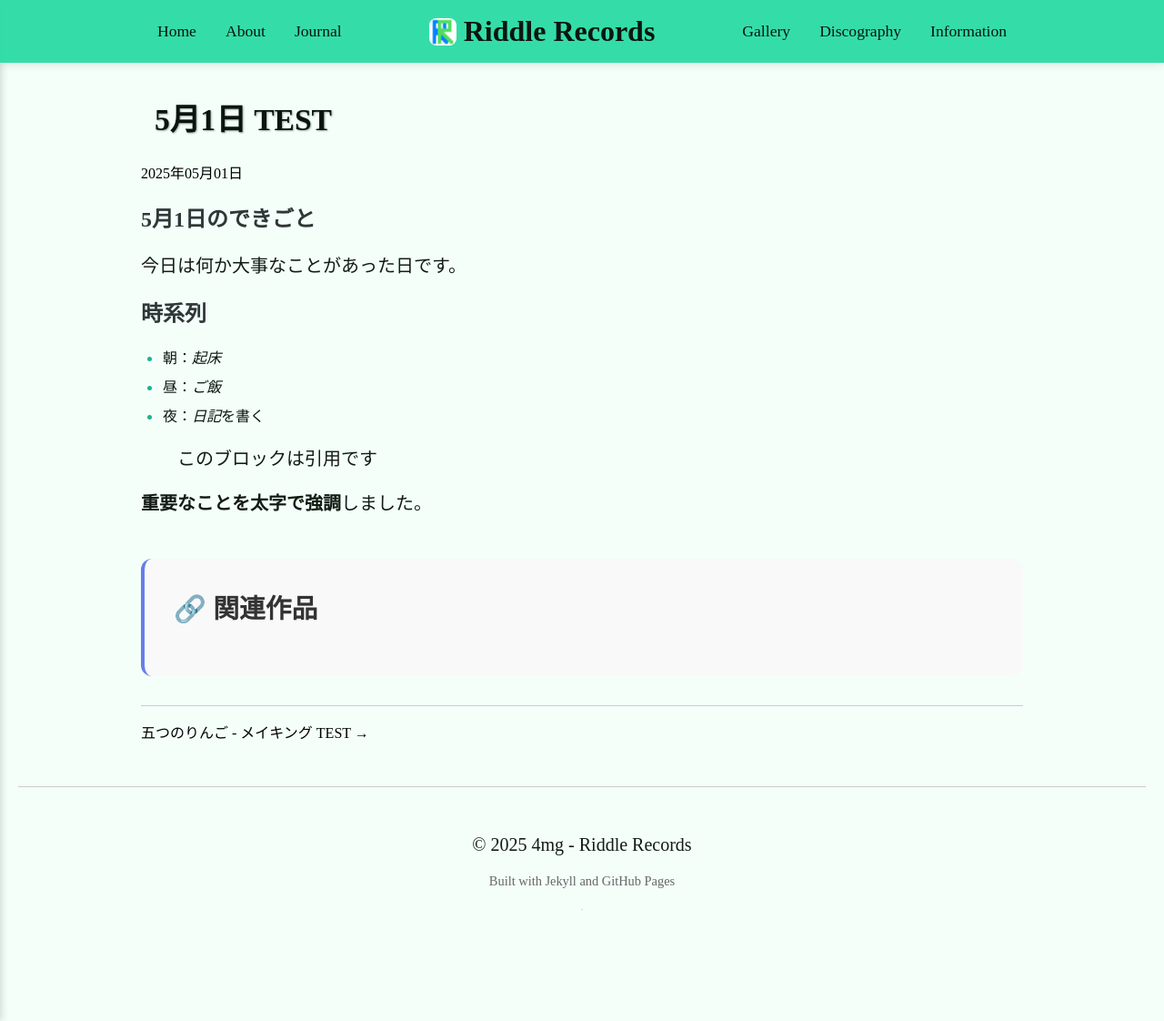
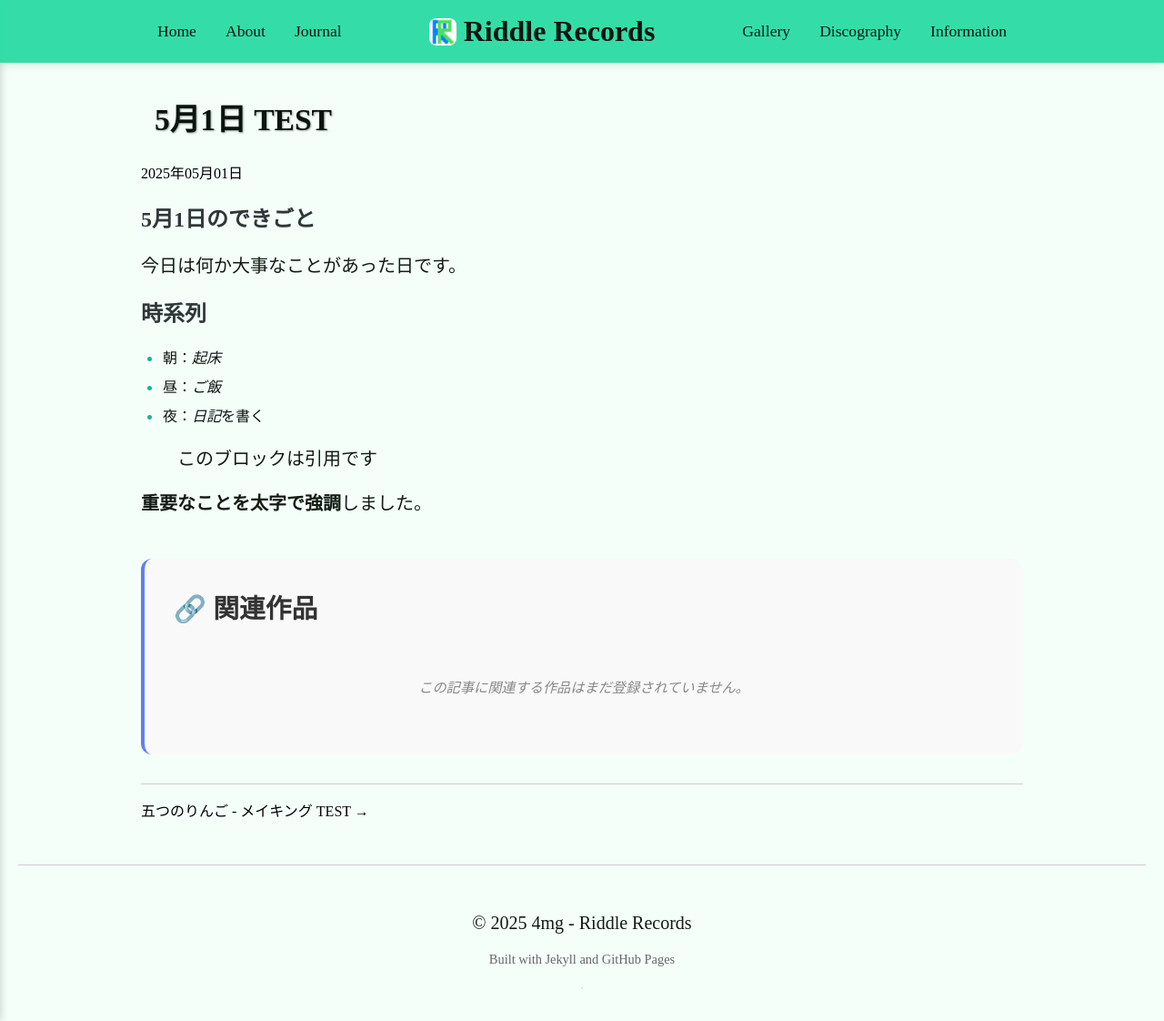
Before and after one commit to Enomi-4mg/Riddle-Records, a Jekyll site: the page built from _journal/2025-05-01.md, in a window 1280 px wide and 1122 px high. Shown: the whole window at 91% size. Built offline with Jekyll 4.4.1, drawn with Linux system fonts in a browser that asks for light colours; some web fonts are replaced.

Commit message:
fix profile

```diff
--- a/_config.yml
+++ b/_config.yml
@@ -48,6 +48,7 @@ author_profile:
     - 漫画
     - 散歩
     - ゲーム
+    - ギター
   skills:
     - 作詞・作曲
     - イラスト制作
@@ -56,6 +57,12 @@ author_profile:
     - ボーカロイド
     - 月ノ美兎
     - 米津玄師
+    - 星野源
+    - かぐ告
+  favorite_artists:
+    - 米津玄師
+    - 星野源
+    - 月ノ美兎
   motto: "初心忘るべからず（仮）"
   x_handle: "4mgEnomi"
   youtube_handle: "@enomi2514"
--- a/_layouts/post.html
+++ b/_layouts/post.html
@@ -82,13 +82,13 @@ layout: default
 
         <!-- 手動指定の関連作品 (featured_related) -->
         {% if page.featured_related and page.featured_related.size > 0 %}
-        <div class="featured-works">
+        <div class="featured-works" data-section-type="featured">
             <h3>📌 おすすめ</h3>
             <div class="related-grid">
                 {% for cloudinary_id in page.featured_related %}
                     {% assign item = site.data.gallery | where: "cloudinary_id", cloudinary_id | first %}
                     {% if item %}
-                    <a href="{{ site.baseurl }}/gallery#{{ item.cloudinary_id | slugify }}" class="related-item">
+                    <a href="{% if item.article_url %}{{ item.article_url | relative_url }}{% else %}{{ site.baseurl }}/gallery#{{ item.cloudinary_id | slugify }}{% endif %}" class="related-item">
                         <img src="{{ site.cloudinary_url }}/w_200,h_200,c_fill,q_auto,f_auto/v1/{{ item.cloudinary_id }}"
                              alt="{{ item.title }}"
                              loading="lazy">
@@ -101,7 +101,7 @@ layout: default
         {% endif %}
 
         <!-- 記事内に登場した作品（自動検出） -->
-        <div id="content-related-works" style="display: none;">
+        <div id="content-related-works" data-section-type="content" style="display: none;">
             <h3>📸 記事内で登場</h3>
             <div class="related-grid" id="content-works-grid"></div>
         </div>
@@ -109,7 +109,7 @@ layout: default
         <!-- 自動抽出: 同じ日付の作品 -->
         {% assign same_date_works = site.data.gallery | where: "date", page.date | sort: "title" %}
         {% if same_date_works.size > 0 %}
-        <div class="auto-related-works">
+        <div class="auto-related-works" data-section-type="same-date">
             <h3>📅 同じ日の作品</h3>
             <div class="related-grid">
                 {% for item in same_date_works %}
@@ -123,6 +123,11 @@ layout: default
             </div>
         </div>
         {% endif %}
+
+        <!-- 関連作品なしメッセージ（JavaScript で制御） -->
+        <div id="no-related-message" style="display: none;">
+            <p class="no-related-text">この記事に関連する作品はまだ登録されていません。</p>
+        </div>
     </section>
 
     <!-- 関連記事セクション -->
@@ -272,6 +277,11 @@ layout: default
         contentWorksDiv.style.display = 'block';
       }
     }
+
+    // 関連作品チェック関数を呼び出し（gallery.jsで定義）
+    if (typeof window.checkRelatedWorks === 'function') {
+      window.checkRelatedWorks();
+    }
   });
 </script>
 {% endunless %}
--- a/assets/css/main.css
+++ b/assets/css/main.css
@@ -1849,6 +1849,16 @@ main.container pre::-webkit-scrollbar-thumb:hover {
     color: #333;
 }
 
+/* 関連作品なしメッセージ */
+.no-related-text {
+    text-align: center;
+    color: #888;
+    font-size: 0.95rem;
+    padding: 2rem 1rem;
+    margin: 0;
+    font-style: italic;
+}
+
 /* レスポンシブ対応 */
 @media screen and (max-width: 768px) {
     .related-grid {
--- a/assets/js/gallery.js
+++ b/assets/js/gallery.js
@@ -121,7 +121,30 @@ function initGallery() {
   initializeFilters();
 }
 
+// =====================================
+// Journal記事の関連作品チェック機能
+// =====================================
+function checkRelatedWorks() {
+  const contentWorksDiv = document.getElementById('content-related-works');
+  const featuredWorks = document.querySelector('[data-section-type="featured"]');
+  const sameDateWorks = document.querySelector('[data-section-type="same-date"]');
+  const noRelatedMessage = document.getElementById('no-related-message');
+
+  if (!noRelatedMessage) return; // Journal記事ページでない場合は終了
+
+  // 各セクションの表示状態をチェック
+  const hasContentWorks = contentWorksDiv && contentWorksDiv.style.display !== 'none';
+  const hasFeaturedWorks = !!featuredWorks;
+  const hasSameDateWorks = !!sameDateWorks;
+
+  // 全て空の場合のみメッセージを表示
+  if (!hasContentWorks && !hasFeaturedWorks && !hasSameDateWorks) {
+    noRelatedMessage.style.display = 'block';
+  }
+}
+
 // Export for global use
 if (typeof window !== 'undefined') {
   window.initGallery = initGallery;
+  window.checkRelatedWorks = checkRelatedWorks;
 }
```
